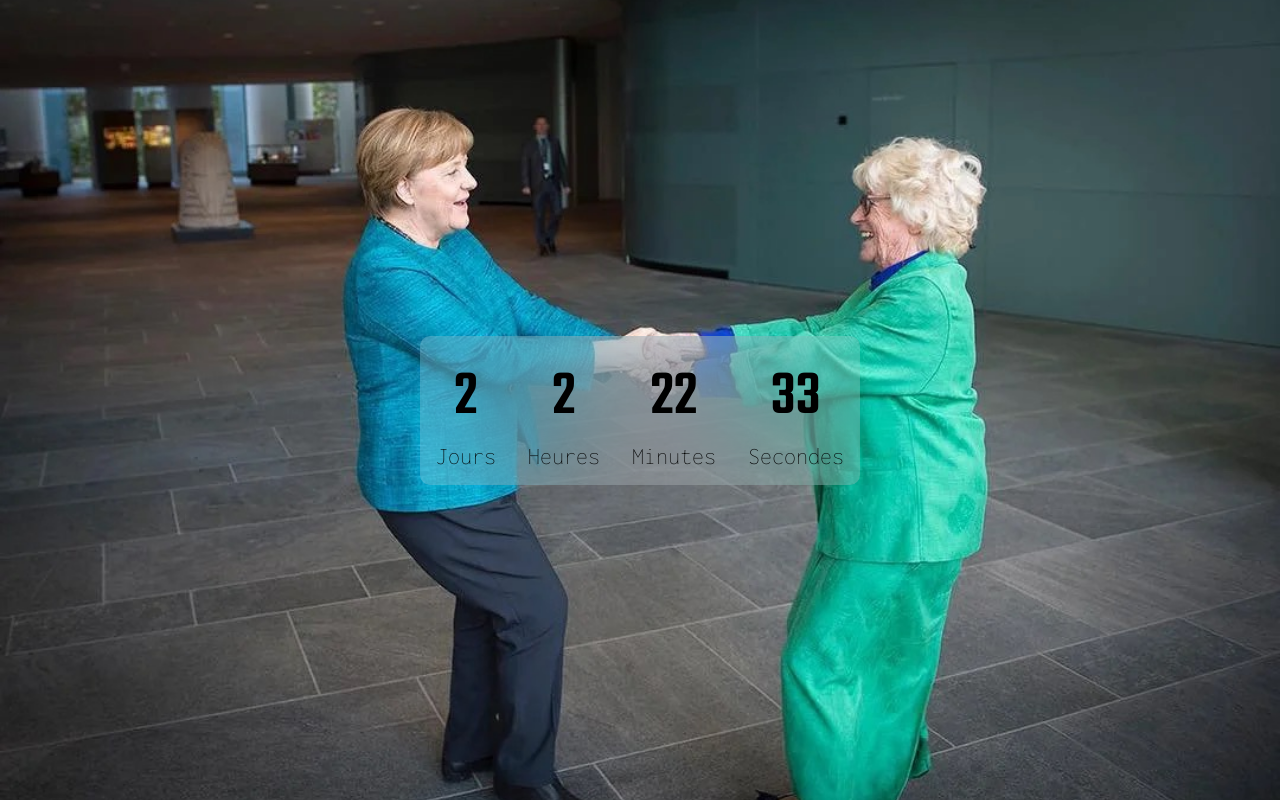
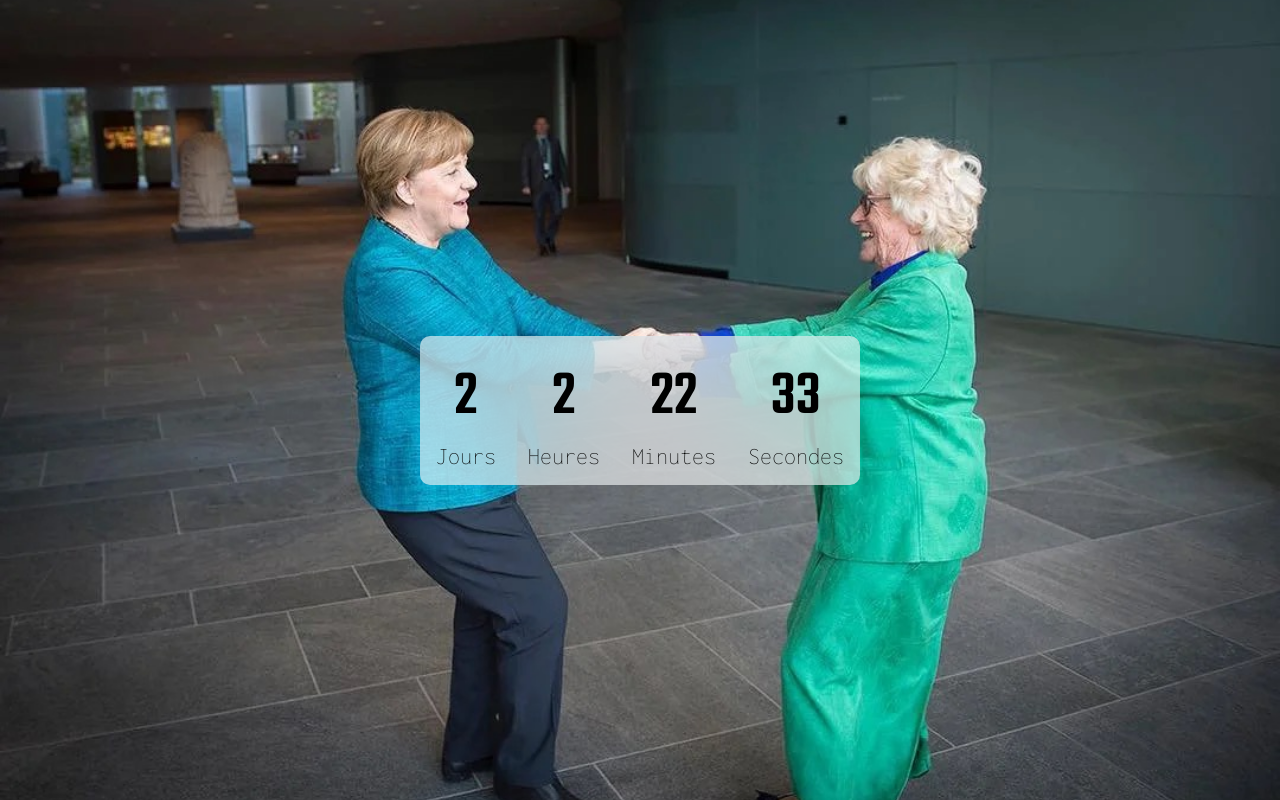
Before and after one commit to lamaopa/MuttiCountdown, a plain HTML site: page index.html in a window 1280 px wide. Drawn offline with Linux system fonts and the light colour scheme.

Commit message:
Update styles.css

```diff
--- a/styles.css
+++ b/styles.css
@@ -31,7 +31,7 @@ body {
     display: flex;
     flex-wrap: wrap;
     margin-top: 21em;
-    background: rgba(255, 255, 255, 0.2); /* Couleur de fond avec opacité */
+    background: rgba(255, 255, 255, 0.6); /* Couleur de fond avec opacité */
     border-radius: 10px;
     backdrop-filter: blur(60px);
     height: fit-content;
```
